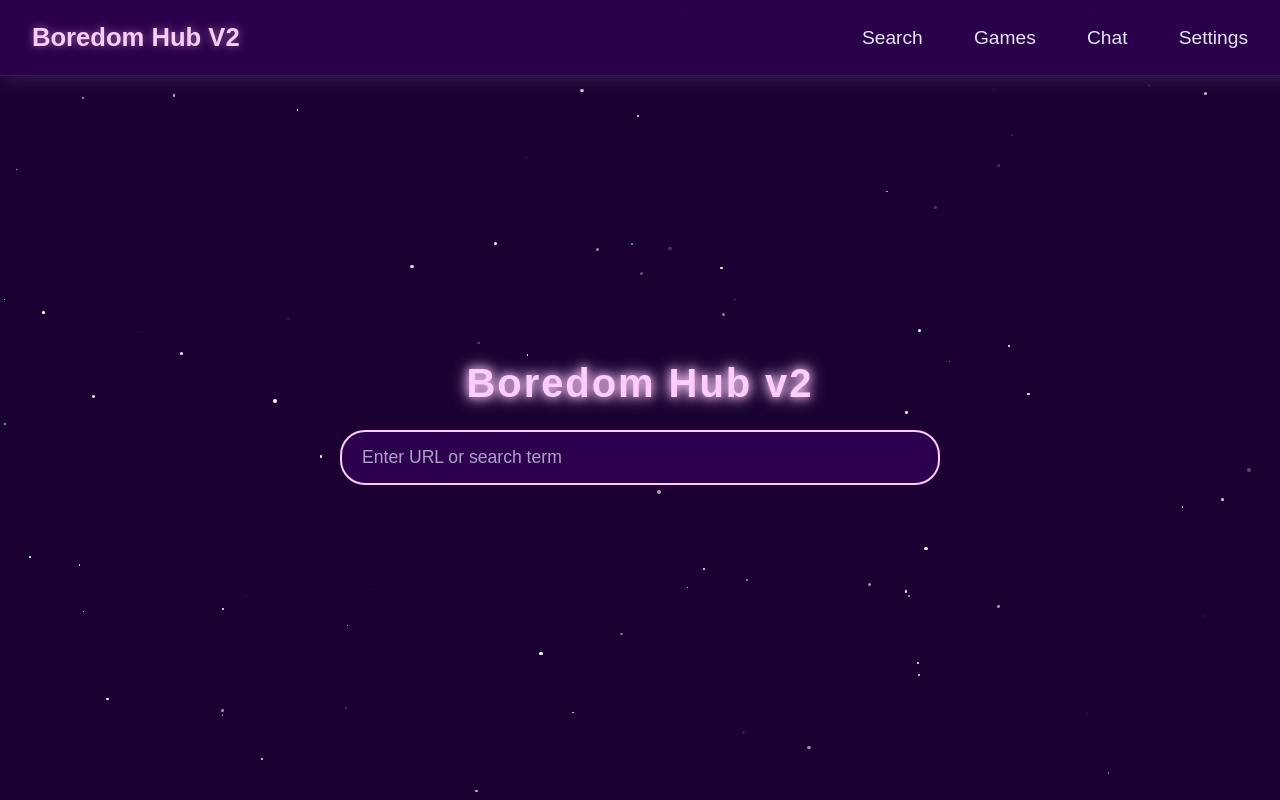
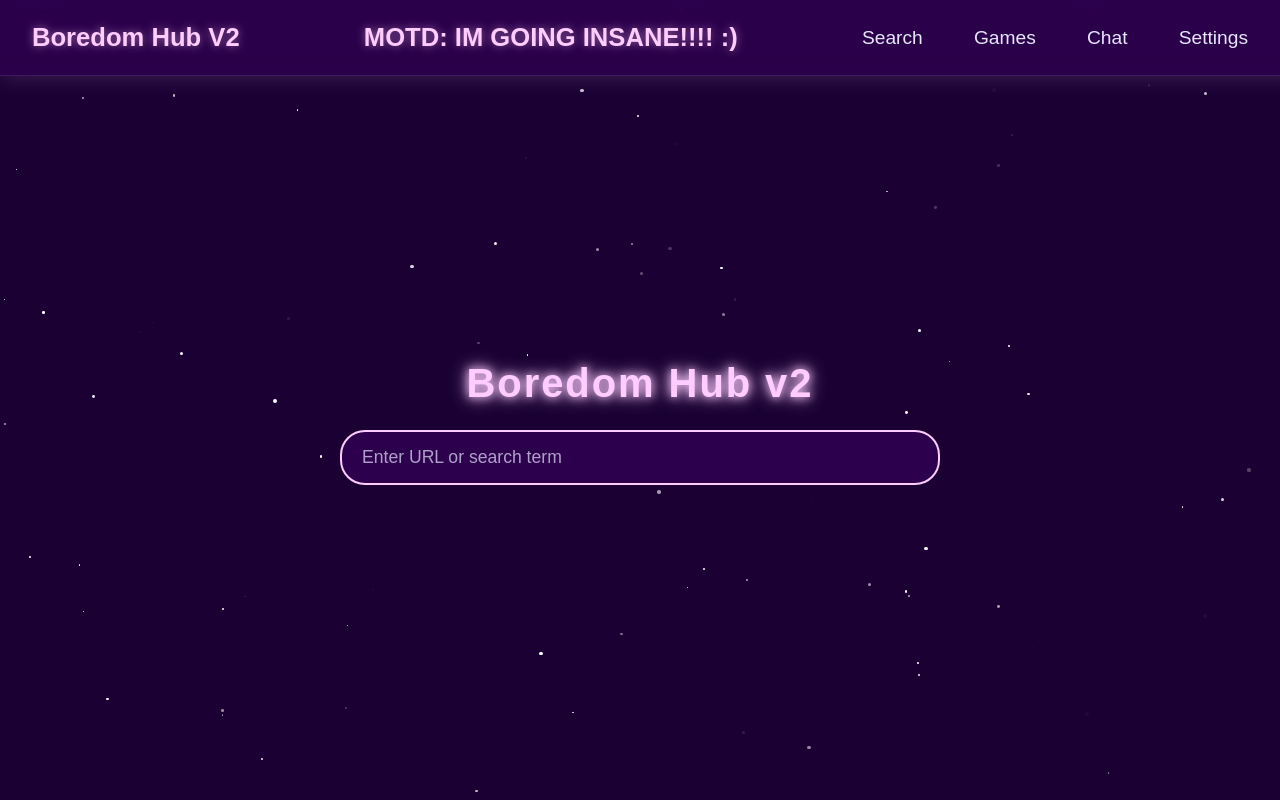
Before and after one commit to Kevini093/Boredom-Hub, a plain HTML site: page index.html in a window 1280 px wide. Drawn offline with Linux system fonts and the light colour scheme.

Commit message:
Update index.html

```diff
--- a/index.html
+++ b/index.html
@@ -25,6 +25,7 @@
 <body>
     <nav class="navbar">
         <a href="/" class="nav-brand" data-text="Boredom V2"><span>Boredom Hub V2</span></a>
+        <a href="/" class="nav-brand" data-text="Boredom V2"><span>MOTD: IM GOING INSANE!!!! :) </span></a>
         <div class="nav-links">
             <a href="/" class="search-link" data-text="Search"><span>Search</span></a>
             <a href="/games/" data-text="Games"><span>Games</span></a>
```
